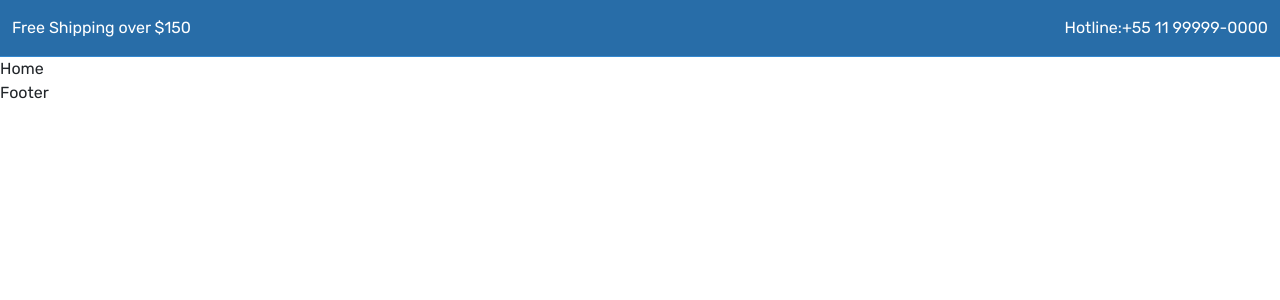
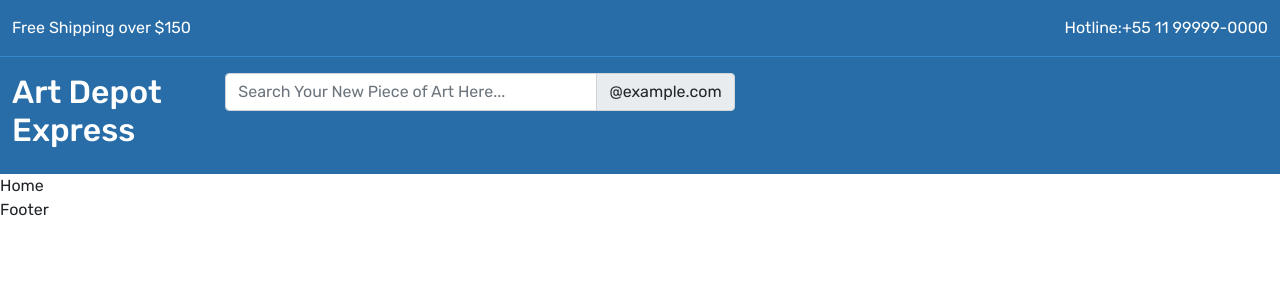
Before and after one commit to gxolivei/art-depot-express, a React (Create React App) app: page / in a window 1280 px wide. Shown: the top 300 px of the page. Built offline with nearby package versions, Linux system fonts and the light colour scheme.

Commit message:
some amazing new stuff, yay! JK! Bootstrap form. Ok... Search product? Nah, amazing piece of art!

```diff
--- a/src/App.css
+++ b/src/App.css
@@ -25,4 +25,7 @@ a {
   background-color: var(--color-286DA8);
 }
 
+.header-upper {
+  background-color: var(--color-286DA8)
+}
 /* Header Part End Here */
--- a/src/components/Header.js
+++ b/src/components/Header.js
@@ -19,6 +19,30 @@ const Header = () => {
           </div>
         </div>
       </header>
+      <header className="header-upper py-3">
+        <div className="container-xxl">
+          <div className="row">
+            <div className="col-2">
+              <h2>
+                <Link className="text-white">Art Depot Express</Link>
+              </h2>
+            </div>
+            <div className="col-5">
+              <div className="input-group mb-3">
+                <input
+                  type="text"
+                  class="form-control"
+                  placeholder="Search Your New Piece of Art Here..."
+                  aria-label="Search Your New Piece of Art Here..."
+                  aria-describedby="basic-addon2"
+                />
+                <span className="input-group-text" id="basic-addon2">@example.com</span>
+              </div>
+            </div>
+            <div className="col-5"></div>
+          </div>
+        </div>
+      </header>
     </>
   );
 };
```
